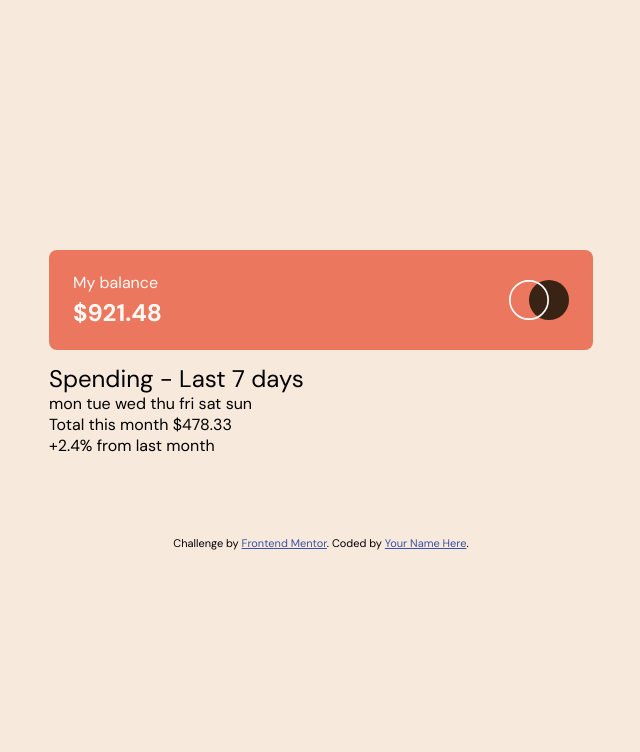
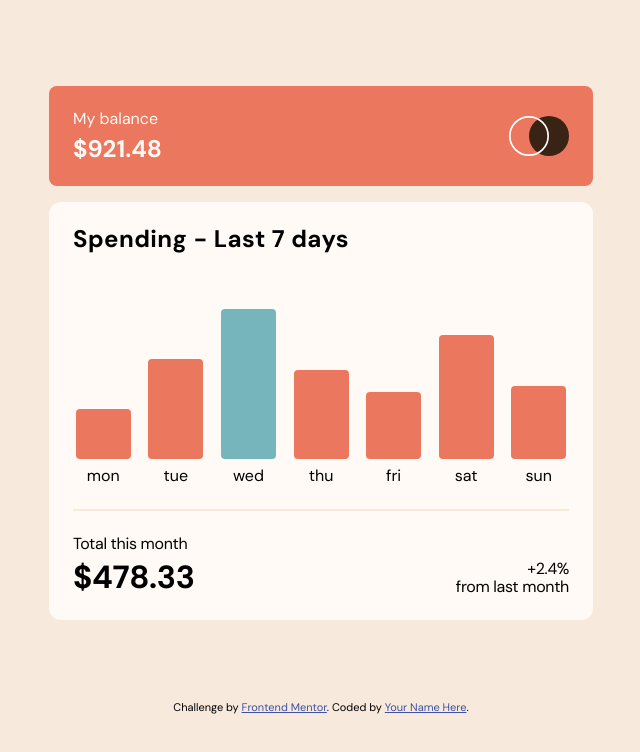
Before and after one commit to abizmo/expenses-chart-component, a Vue app: page / in a window 1280 px wide. Shown: the top 752 px of the page, without its empty margins (319-959 px from the left). Built offline with nearby package versions, Linux system fonts and the light colour scheme.

Commit message:
Create Body component (#2)

```diff
--- /dev/null
+++ b/src/components/Body.vue
@@ -0,0 +1,116 @@
+<script setup>
+  import { computed, ref, watchEffect } from "vue";
+  import getData from "../services/getData";
+
+  const bars = ref(null);
+
+  watchEffect(async () => {
+    bars.value = await getData();
+  });
+
+  const maxAmount = computed(() =>
+    Math.max(...bars.value.map(({ amount }) => amount))
+  );
+</script>
+<template>
+  <div class="details">
+    <h2 class="details--header">Spending - Last 7 days</h2>
+    <div class="chart">
+      <div class="chart--bar" v-for="{ day, amount } in bars">
+        <div
+          class="bar"
+          :class="{ max: amount === maxAmount }"
+          :style="{ '--bar-height': (amount / maxAmount) * 150 + 'px' }"
+          :data-amount="'$' + amount"
+        />
+        <p>{{ day }}</p>
+      </div>
+    </div>
+    <div class="details--summary">
+      <p>Total this month <span class="details--total">$478.33</span></p>
+      <p class="details--diff">+2.4% <span>from last month</span></p>
+    </div>
+  </div>
+</template>
+<style scoped>
+  .details {
+    background-color: var(--clr-neutral-200);
+    border-radius: var(--sizes-300);
+    padding: var(--sizes-500);
+    display: grid;
+    gap: var(--sizes-500);
+  }
+
+  .details--header {
+    letter-spacing: 0.018em;
+    font-size: var(--fs-500);
+    font-weight: 700;
+  }
+  .details--summary {
+    border-top: 2px solid var(--clr-neutral-300);
+    padding-top: var(--sizes-500);
+    display: flex;
+    justify-content: space-between;
+    align-items: flex-end;
+    font-size: var(--fs-400);
+    letter-spacing: -0.02em;
+  }
+  .details--summary p {
+    display: grid;
+    gap: var(--gap, var(--sizes-200));
+  }
+  .details--total {
+    font-size: var(--fs-600);
+    font-weight: 700;
+  }
+  .details--diff {
+    --gap: --sizes-100;
+    text-align: right;
+  }
+  .chart {
+    display: flex;
+    align-items: flex-end;
+    gap: var(--sizes-300);
+    height: 13rem;
+  }
+
+  .chart--bar {
+    flex: 1;
+    text-align: center;
+  }
+
+  .bar {
+    background-color: var(--clr-primary-500);
+    border-radius: var(--sizes-100);
+    height: var(--bar-height, 0px);
+    margin-bottom: var(--sizes-200);
+    position: relative;
+    max-width: 55px;
+    margin-inline: auto;
+  }
+
+  .max {
+    background-color: var(--clr-secondary-500);
+  }
+
+  .bar:hover {
+    cursor: pointer;
+    filter: brightness(1.2);
+    z-index: var(--on-top);
+  }
+
+  .bar:hover::after {
+    content: attr(data-amount);
+    background-color: var(--clr-neutral-800);
+    padding: var(--sizes-300) var(--sizes-200);
+    position: absolute;
+    border-radius: var(--sizes-100);
+    font-size: var(--fs-450);
+    color: var(--clr-neutral-200);
+    letter-spacing: 0.03em;
+    top: -55px;
+    right: 50%;
+    transform: translateX(50%);
+    z-index: var(--on-top);
+  }
+</style>
--- a/src/components/Expenses.vue
+++ b/src/components/Expenses.vue
@@ -1,18 +1,12 @@
 <script setup>
 import Header from './Header.vue';
+import Body from './Body.vue';
 </script>
 
 <template>
   <div class="container">
     <Header balance="921.48" />
-    <div>
-      <h2>Spending - Last 7 days</h2>
-      <div class="chart">mon tue wed thu fri sat sun</div>
-      <div class="summary">
-        <div class="total">Total this month $478.33</div>
-        <div class="increase">+2.4% from last month</div>
-      </div>
-    </div>
+    <Body />
   </div>
 </template>
 
--- /dev/null
+++ b/src/services/getData.js
@@ -0,0 +1,8 @@
+import data from "../assets/data.json";
+
+const getData = () =>
+  new Promise((resolve, reject) => {
+    resolve(data);
+  });
+
+export default getData;
--- a/src/style.css
+++ b/src/style.css
@@ -6,16 +6,20 @@
   --clr-neutral-300: hsl(27, 66%, 92%);
   --clr-neutral-200: hsl(33, 100%, 98%);
 
-  --ff-normal: 'DM Sans', sans-serif;
+  --ff-normal: "DM Sans", sans-serif;
 
   --fs-400: 1rem;
+  --fs-450: 1.125rem;
   --fs-500: 1.5rem;
+  --fs-600: 2rem;
 
   --sizes-100: 0.25rem;
   --sizes-200: 0.5rem;
   --sizes-300: 0.75rem;
   --sizes-400: 1rem;
   --sizes-500: 1.5rem;
+
+  --on-top: 9;
 }
 
 *,
```
Also changed, not shown: src/assets/data.json (renamed from challenge/expenses-chart-component-main/data.json).
